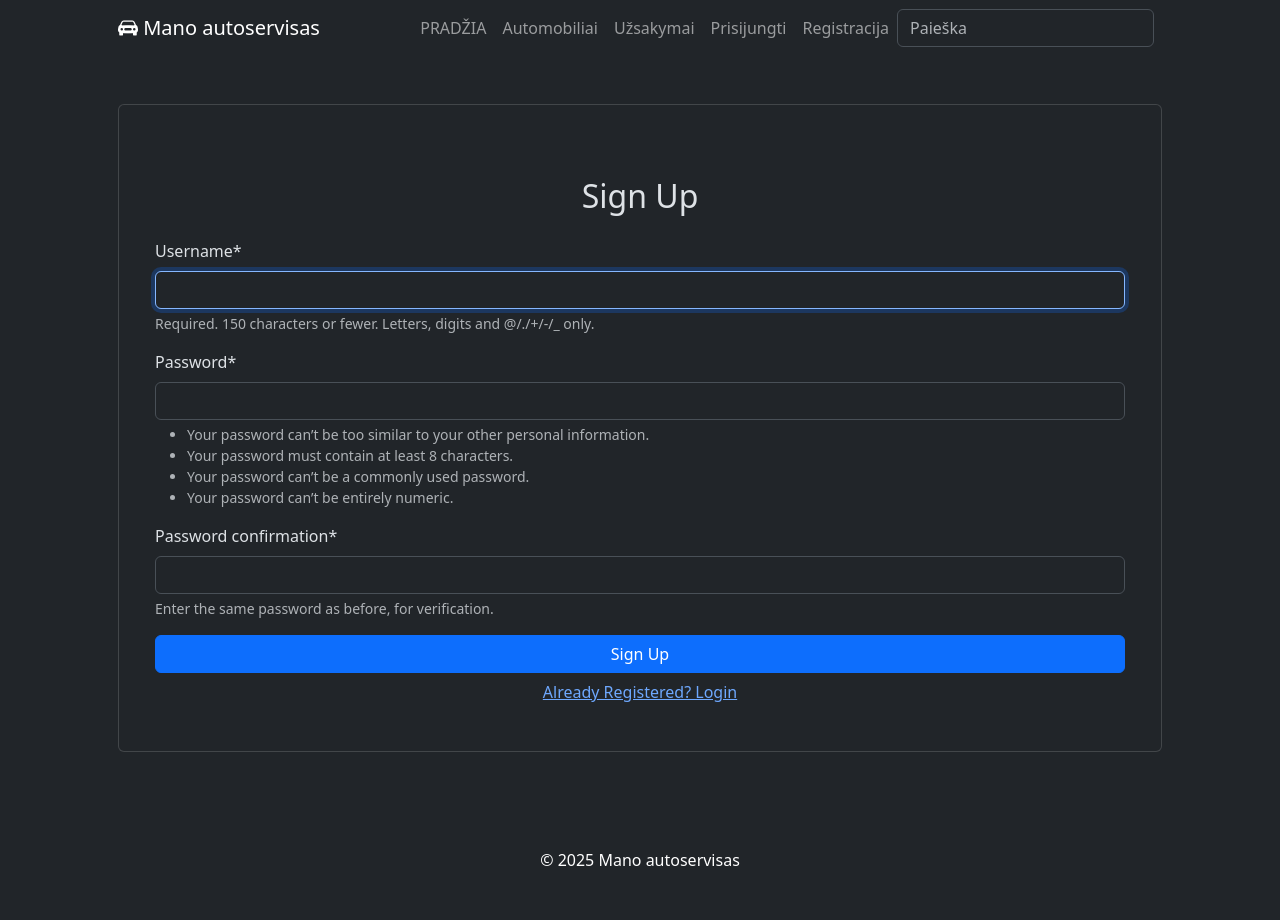
After one commit to DonatasNoreika/autoservice_20251023, a Django app: page /signup/ in a window 1280 px wide. The commit adds this page. Run offline with Django 5.2, Linux system fonts and the light colour scheme; some libraries are stand-ins or nearby versions.

Commit message:
9: +Padaryti vartotojo registracijos formą pagal šioje pamokoje išmoktus žingsnius.

```diff
--- a/mysite/autoservice/templates/base.html
+++ b/mysite/autoservice/templates/base.html
@@ -42,6 +42,7 @@
                         </li>
                         {% else %}
                         <li class="nav-item"><a class="nav-link" aria-current="page" href="{% url 'login' %}">Prisijungti</a></li>
+                        <li class="nav-item"><a class="nav-link" aria-current="page" href="{% url 'signup'%}">Registracija</a></li>
                         {% endif %}
                     </ul>
                     <form action="{% url 'search' %}" method="get" class="d-flex">
--- /dev/null
+++ b/mysite/autoservice/templates/signup.html
@@ -0,0 +1,20 @@
+{% extends "base.html" %}
+
+{% block title %}Sign Up{% endblock %}
+
+{% block content %}
+<div class="container mt-5">
+    <div class="row justify-content-center">
+        <div class="col-md">
+            <h2 class="mb-4 text-center">Sign Up</h2>
+            <form method="post">
+                {% csrf_token %}
+                {% load crispy_forms_tags %}
+                {{ form | crispy }}
+                <button type="submit" class="btn btn-primary w-100">Sign Up</button>
+            </form>
+            <p><a href="{% url 'login' %}" class="btn btn-link w-100">Already Registered? Login</a></p>
+        </div>
+    </div>
+</div>
+{% endblock %}
--- a/mysite/autoservice/urls.py
+++ b/mysite/autoservice/urls.py
@@ -9,4 +9,5 @@ urlpatterns = [
     path("orders/<int:pk>/", views.OrderDetailView.as_view(), name="order"),
     path("search/", views.search, name="search"),
     path("myorders/", views.UserOrderListView.as_view(), name="myorders"),
+    path('signup/', views.SignUpView.as_view(), name='signup'),
 ]
--- a/mysite/autoservice/views.py
+++ b/mysite/autoservice/views.py
@@ -4,6 +4,8 @@ from django.views import generic
 from django.core.paginator import Paginator
 from django.db.models import Q
 from django.contrib.auth.mixins import LoginRequiredMixin
+from django.contrib.auth.forms import UserCreationForm
+from django.urls import reverse_lazy
 
 def index(request):
     num_visits = request.session.get('num_visits', 1)
@@ -62,3 +64,9 @@ class UserOrderListView(LoginRequiredMixin, generic.ListView):
 
     def get_queryset(self):
         return Order.objects.filter(client=self.request.user)
+
+
+class SignUpView(generic.CreateView):
+    form_class = UserCreationForm
+    template_name = "signup.html"
+    success_url = reverse_lazy("login")
--- a/mysite/mysite/settings.py
+++ b/mysite/mysite/settings.py
@@ -34,6 +34,8 @@ ALLOWED_HOSTS = []
 INSTALLED_APPS = [
     'autoservice',
     'tinymce',
+    'crispy_forms',
+    'crispy_bootstrap5',
     'django.contrib.admin',
     'django.contrib.auth',
     'django.contrib.contenttypes',
@@ -171,3 +173,6 @@ TINYMCE_DEFAULT_CONFIG = {
     'menubar': True,
     'statusbar': True,
     }
+
+CRISPY_ALLOWED_TEMPLATE_PACKS = "bootstrap5"
+CRISPY_TEMPLATE_PACK = 'bootstrap5'
```
